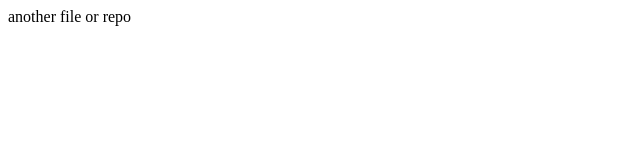
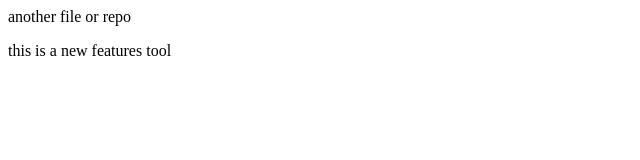
Before and after one commit to Developer-Rock/Local, a plain HTML site: page index.html in a window 1280 px wide. Shown: the whole page, without its empty margins (0-640 px from the left). Drawn offline with Linux system fonts and the light colour scheme.

Commit message:
add new feaures

```diff
--- a/index.html
+++ b/index.html
@@ -1 +1,2 @@
 <p>another file or repo</p>
+<p>this is a new features tool</p>
```
